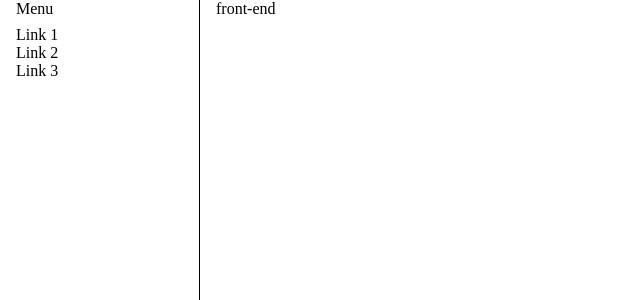
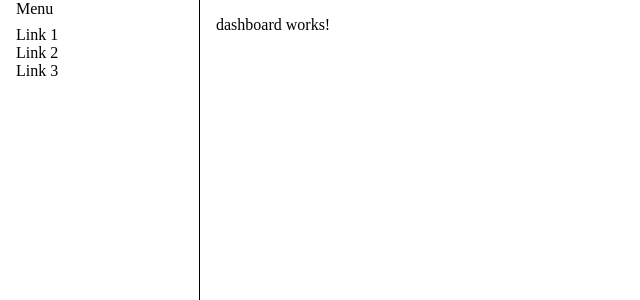
Before and after one commit to schoolm913/front-end, an Angular app: page /home/dashboard in a window 1280 px wide. Shown: the top 300 px of the page, without its empty margins (0-640 px from the left). Built offline with nearby package versions, Linux system fonts and the light colour scheme.

Commit message:
router added

```diff
--- a/src/app/navigation/navigation.component.html
+++ b/src/app/navigation/navigation.component.html
@@ -20,7 +20,7 @@
         *ngIf="isHandset$ | async">
         <mat-icon aria-label="Side nav toggle icon">menu</mat-icon>
       </button>
-      <span>front-end</span>
+    <router-outlet></router-outlet>
     </mat-toolbar>
     <!-- Add Content Here -->
   </mat-sidenav-content>
```
